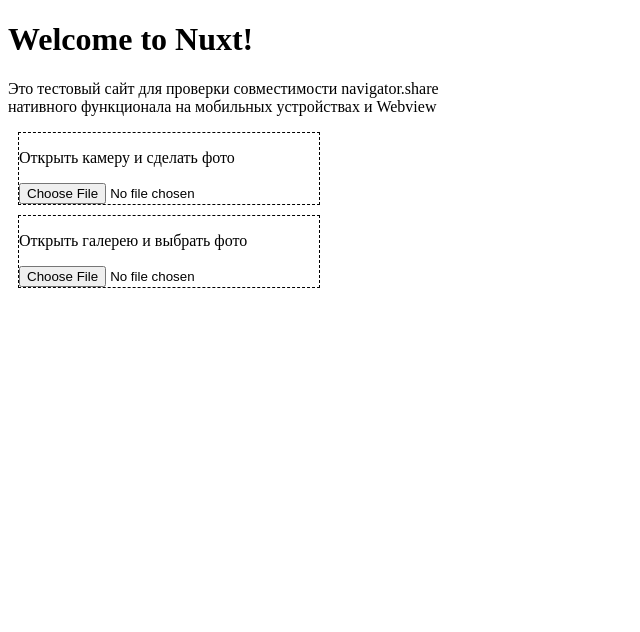
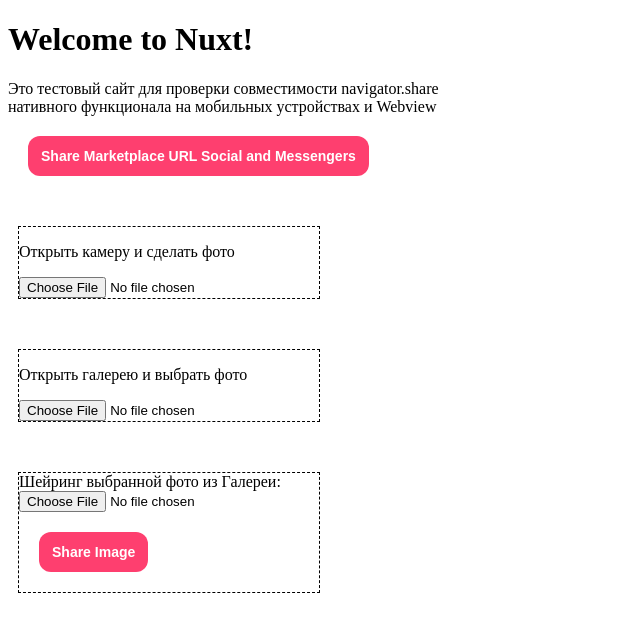
Before and after one commit to Art-Shved-Developer/nuxt-api, a Nuxt app: page / in a window 1280 px wide. Shown: the top 632 px of the page, without its empty margins (0-640 px from the left). Built offline with nearby package versions, Linux system fonts and the light colour scheme.

Commit message:
update today

```diff
--- a/app.vue
+++ b/app.vue
@@ -5,7 +5,8 @@
       Webview</p>
 
     <button v-if="5 > 9" @click="shareImageUrl">Share Image URL (webp from mindbox)</button>
-    <button v-if="5 > 9" @click="shareMarketPlaceUrl">Share Marketplace URL</button>
+
+    <button @click="shareMarketPlaceUrl">Share Marketplace URL Social and Messengers</button>
 
     <div class="box-case">
       <p>Открыть камеру и сделать фото</p>
@@ -18,8 +19,8 @@
     </div>
 
 
-    <div v-if="5 > 9">
-      <label for="imageInput">Select an image to share object-blob-image:</label>
+    <div class="box-case">
+      <label for="imageInput">Шейринг выбранной фото из Галереи:</label>
       <input id="imageInput" type="file" accept="image/*" @change="handleImageChange" />
       <button @click="shareImage" :disabled="!imageFile">Share Image</button>
     </div>
@@ -117,6 +118,6 @@
 .box-case
   display block
   border 1px dashed black
-  margin 10px
+  margin 50px 10px
   width 300px
 </style>
```
